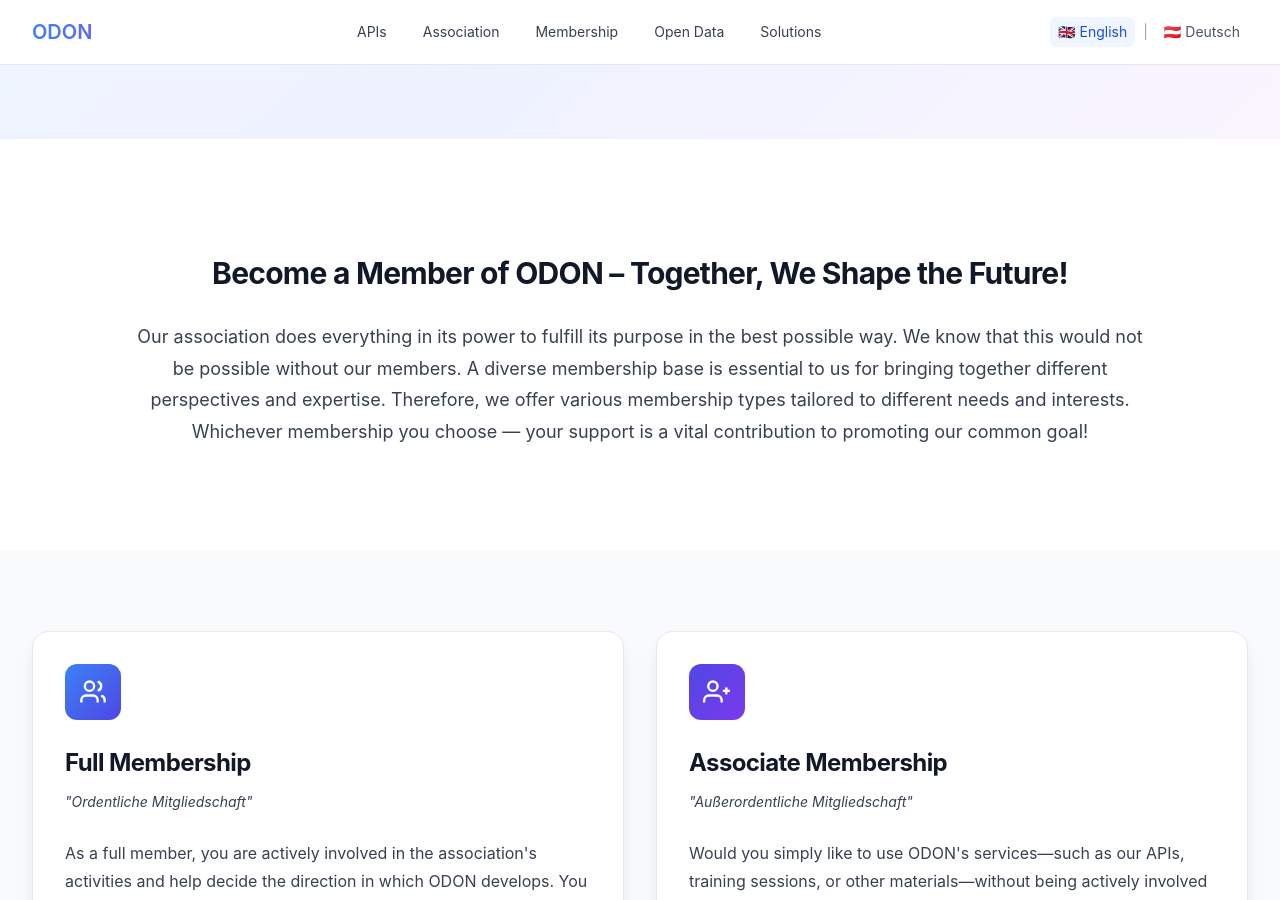
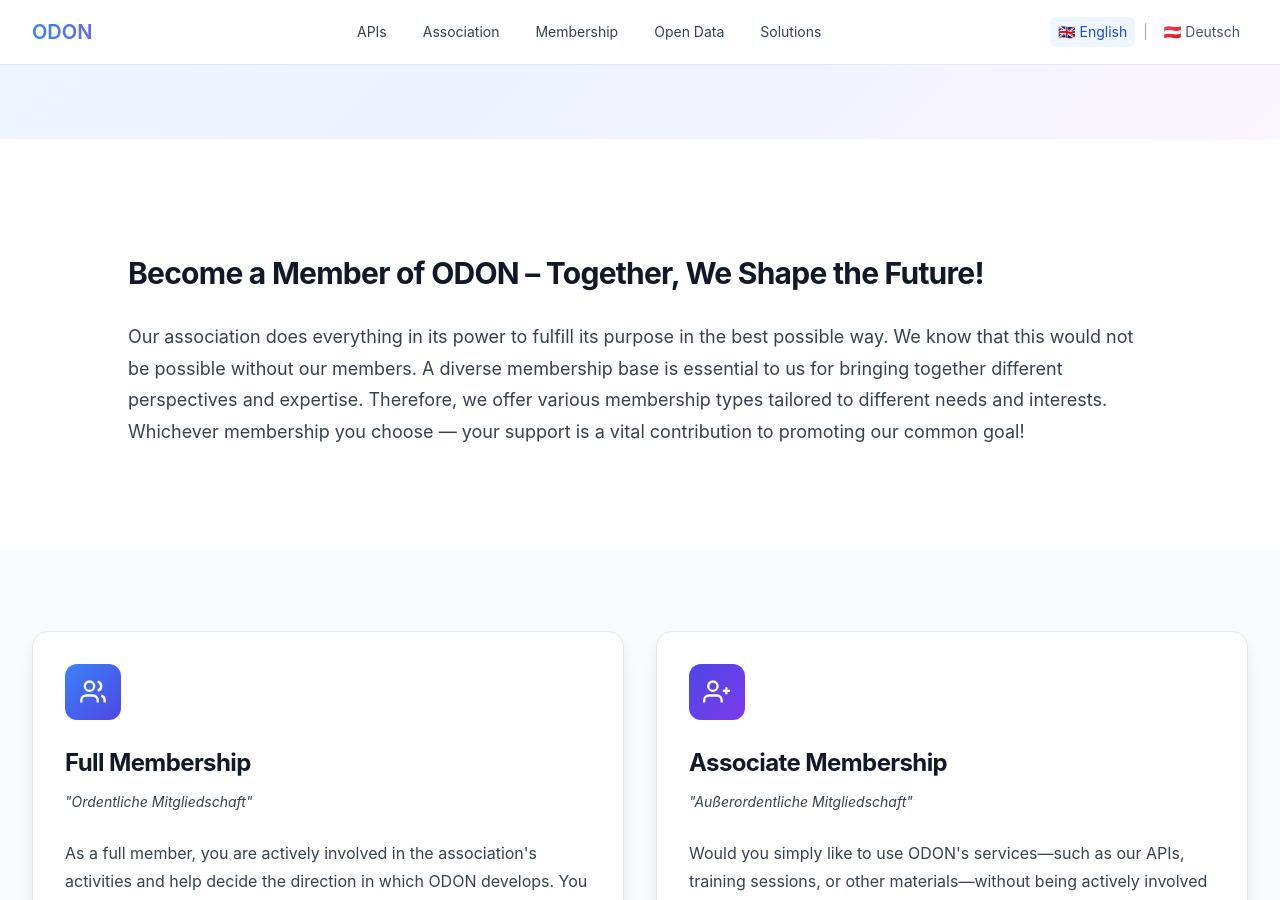
Before and after one commit to verein-odon/verein-odon.github.io, a Jekyll site: the page built from docs/en/membership.md, in a window 1280 px wide and 900 px high, scrolled down 348 px. Built offline with Jekyll 4.4.1, drawn with Linux system fonts in a browser that asks for light colours.

Commit message:
Fixed alignment on membership (en) page

```diff
--- a/docs/en/membership.md
+++ b/docs/en/membership.md
@@ -9,7 +9,7 @@
 <!-- Intro Section -->
 <section class="section bg-white">
 <div class="container">
-    <div class="content-section text-center">
+    <div class="content-section">
     <h2>
         Become a Member of ODON – Together, We Shape the Future!
     </h2>
```
